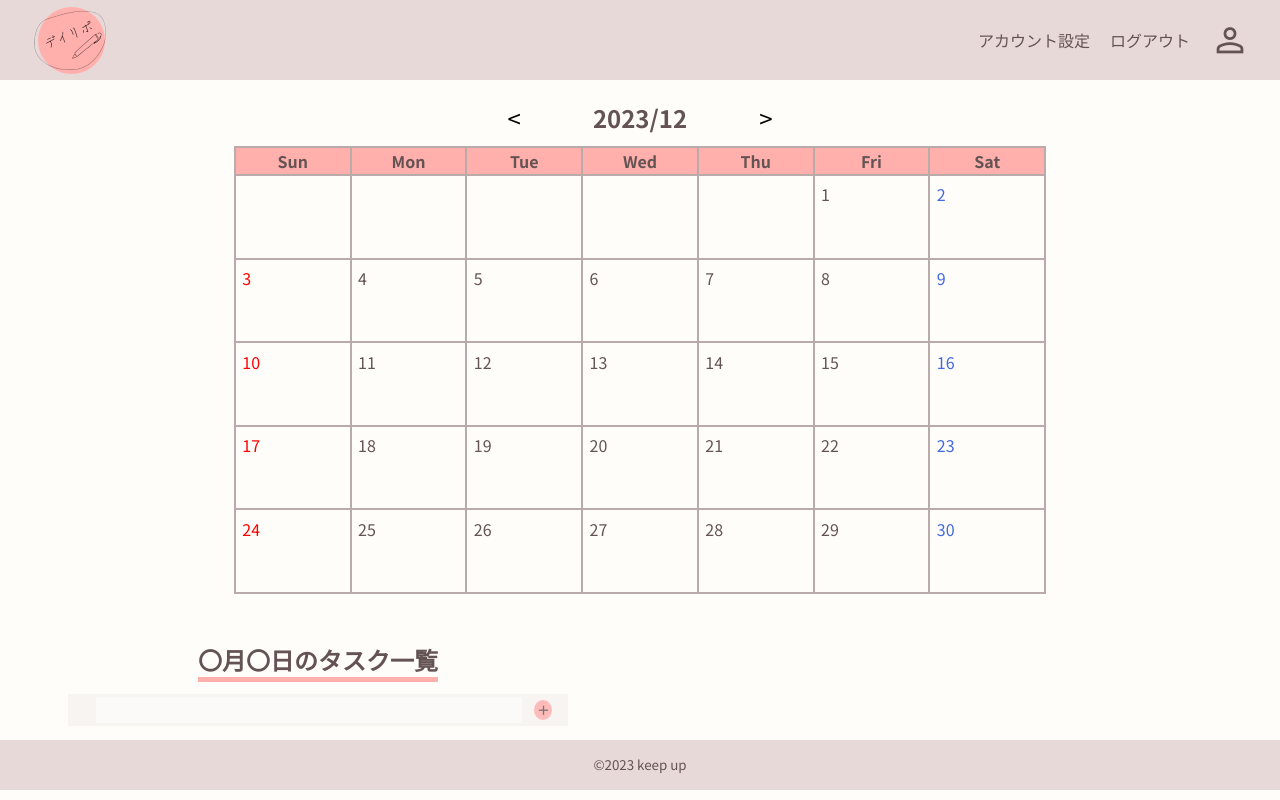
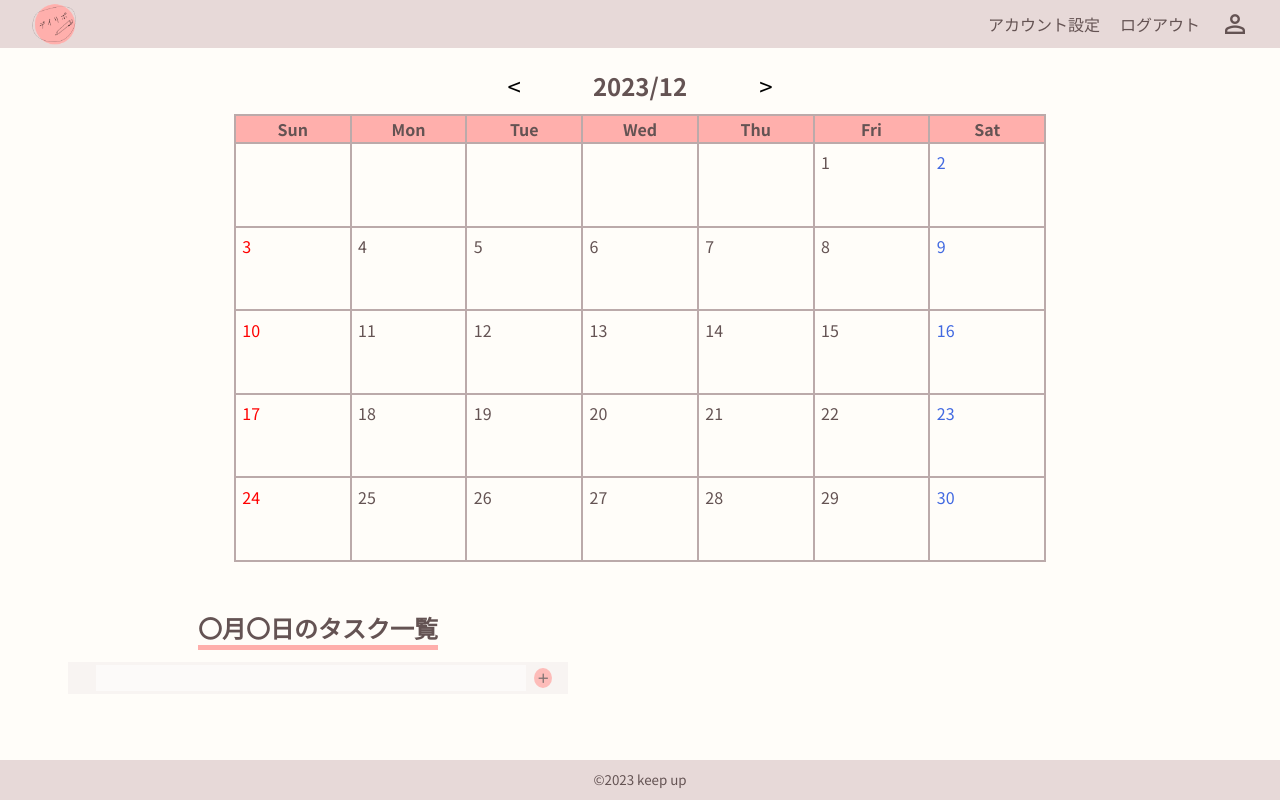
Before and after one commit to OBookBook/APPRENTICE-dev1-team-dev, a PHP site: template src/php/pages/index.php in a window 1280 px wide. Run offline with PHP 8.4, Linux system fonts and the light colour scheme; the template is opened without the code that fills it, so the values that code supplies are empty; some libraries are stand-ins or nearby versions.

Commit message:
タスク欄と、header,main,footerの高さについてCSSを調整

```diff
--- a/src/css/style.css
+++ b/src/css/style.css
@@ -56,7 +56,7 @@ body {
 main {
   max-width: 1240px;
   margin: 0 auto;
-  min-height: 80vh;
+  min-height: 89vh;
 }
 
 h2 {
@@ -80,11 +80,15 @@ a {
 
 /******************* header *******************/
 header {
-  height: 80px;
+  height: 6vh;
   display: flex;
   justify-content: space-between;
   background-color: #E7D9D8;
   padding: 0 30px;
+}
+
+h1 img {
+  max-height: 100%;
 }
 
 .header-right {
@@ -111,27 +115,20 @@ nav ul li {
 
 /* ユーザーアイコンの大きさ */
 .material-symbols-outlined {
-  font-size: calc( 40 / var(--root-font-size) * 1rem ); /*45px*/
+  font-size: calc( 30 / var(--root-font-size) * 1rem ); /*30px*/
 }
 
 .user-wrapper div {
-  font-size: calc( 20 / var(--root-font-size) * 1rem ); /*20px*/
+  font-size: calc( 14 / var(--root-font-size) * 1rem ); /*14px*/
   text-align: center;
-}
-
-footer {
-  height: 50px;
-  background-color: #E7D9D8;
-  display: flex;
-  justify-content: center;
-  align-items: center;
 }
 /******************* header *******************/
 
 
 /******************* calendar *******************/
 #cal-header {
-  margin: 20px 0 10px 0;
+  margin-bottom: 10px;
+  padding-top: 20px;
   display: flex;
   justify-content: center;
 }
@@ -210,13 +207,26 @@ footer {
   margin-bottom: 0;
 }
 
-.task-list input {
-  margin-right: 0.3rem;
+.checkbox_form {
+  width: 2%;
+  min-width: 15px;
 }
 
 .checkbox {
   accent-color: var(--main-color);
 }
+
+.task_name {
+  width: 80%;
+  overflow-wrap: anywhere;
+}
+
+.submit_form {
+  width: 8%;
+  min-width: 20px;
+}
+
+
 
 /* ゴミ箱アイコン */
 .delete-icon {
@@ -273,3 +283,14 @@ footer {
   margin-left: 25px;
 }
 /******************* task-management *******************/
+
+
+/******************* footer *******************/
+footer {
+  height: 5vh;
+  background-color: #E7D9D8;
+  display: flex;
+  justify-content: center;
+  align-items: center;
+}
+/******************* footer *******************/
--- a/src/php/functions/ShowTasks.php
+++ b/src/php/functions/ShowTasks.php
@@ -33,20 +33,18 @@ function showTasks($userId, $date)
   foreach ($tasks as $task) {
 ?>
     <li class="task-list">
-      <div>
-        <form method="POST" action="../functions/TaskControl.php">
+      <form class="checkbox_form" method="POST" action="../functions/TaskControl.php">
         <input type="hidden" name="form_id" value="get_task">
         <?php if ($task["completion_status"] === 0) : ?>
           <input class="checkbox" type="checkbox" name="<?php echo $task["task_id"]; ?>">
         <?php else : ?>
           <input class="checkbox" type="checkbox" name="<?php echo $task["task_id"]; ?>" checked>
         <?php endif; ?>
-          <span>
+      </form>
+      <div class="task_name">
         <?php echo $task["task_name"]; ?>
-          </span>
-        </form>
       </div>
-      <form method="POST" action="../functions/TaskControl.php">
+      <form class="submit_form" method="POST" action="../functions/TaskControl.php">
         <input type="text" name="form_id" value="delete_task" hidden>
         <input type="text" name="delete_task_id" value="<?php echo $task["task_id"]; ?>" hidden>
         <label>
```
Lines whose indentation alone changed are shown as unchanged.
